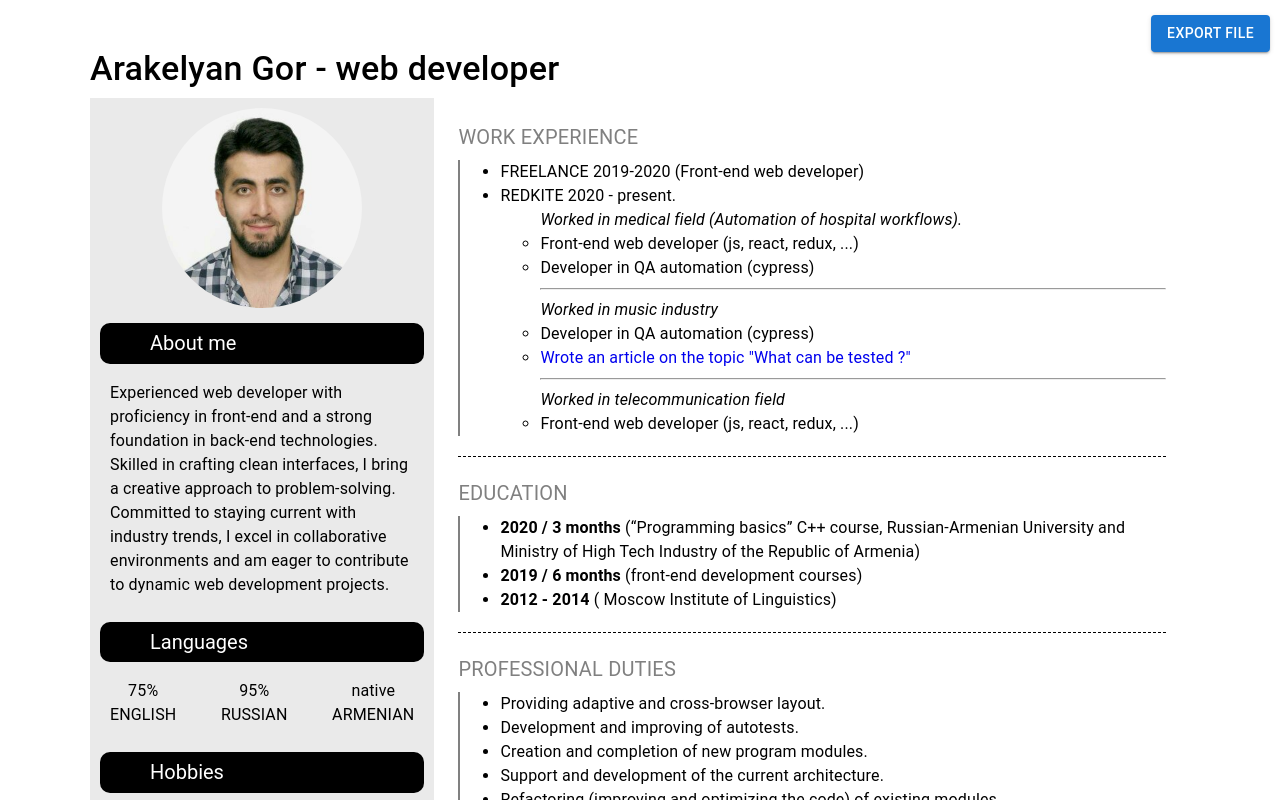
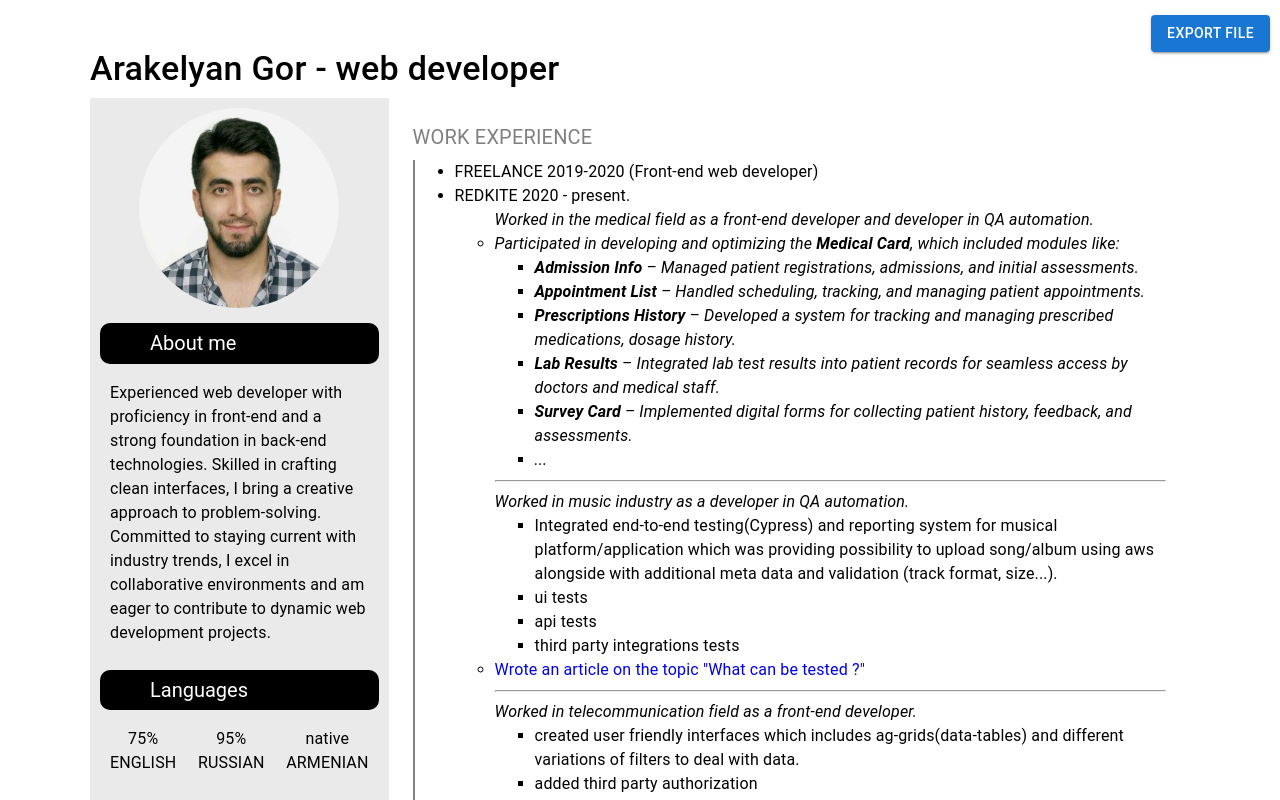
Before and after one commit to AraGor89/cv, a React (Create React App) app: page / in a window 1280 px wide. Shown: the top 800 px of the page. Built offline with nearby package versions, Linux system fonts and the light colour scheme.

Commit message:
added 'Experience' details

```diff
--- a/src/components/experience/Experience.jsx
+++ b/src/components/experience/Experience.jsx
@@ -17,22 +17,60 @@ const Experience = () => {
           <Typography component="li">
             REDKITE 2020 - present.
             <Typography component="ul">
-              <i>
-                {/* Worked with "Biopic Medical" (Automation of hospital workflows). */}
-                Worked in medical field (Automation of hospital workflows).
+              <i i>
+                Worked in the medical field as a front-end developer and
+                developer in QA automation.
+                <li>
+                  Participated in developing and optimizing the{" "}
+                  <b>Medical Card</b>, which included modules like:
+                  <ul>
+                    <li>
+                      <b>Admission Info</b> – Managed patient registrations,
+                      admissions, and initial assessments.
+                    </li>
+                    <li>
+                      <b>Appointment List</b> – Handled scheduling, tracking,
+                      and managing patient appointments.
+                    </li>
+                    <li>
+                      <b>Prescriptions History</b> – Developed a system for
+                      tracking and managing prescribed medications, dosage
+                      history.
+                    </li>
+                    {/* <li>
+                      <b>Electronic Medical Records (EMR)</b> – Designed a
+                      centralized system for storing and retrieving patient
+                      medical histories, including diagnoses, treatments, and
+                      prescriptions.
+                    </li> */}
+                    <li>
+                      <b>Lab Results</b> – Integrated lab test results into
+                      patient records for seamless access by doctors and medical
+                      staff.
+                    </li>
+                    <li>
+                      <b>Survey Card</b> – Implemented digital forms for
+                      collecting patient history, feedback, and assessments.
+                    </li>
+                    <li>...</li>
+                  </ul>
+                </li>
               </i>
-              <Typography component="li">
-                Front-end web developer (js, react, redux, ...)
-              </Typography>
-              <Typography component="li">
-                Developer in QA automation (cypress)
-              </Typography>
+
               <hr />
               {/* <i>Worked with "Warner Music Group"</i> */}
-              <i>Worked in music industry</i>
-              <Typography component="li">
-                Developer in QA automation (cypress)
-              </Typography>
+              <i>Worked in music industry as a developer in QA automation.</i>
+              <ul>
+                <li>
+                  Integrated end-to-end testing(Cypress) and reporting system
+                  for musical platform/application which was providing
+                  possibility to upload song/album using aws alongside with
+                  additional meta data and validation (track format, size...).
+                </li>
+                <li>ui tests</li>
+                <li>api tests</li>
+                <li>third party integrations tests</li>
+              </ul>
               <Typography component="li">
                 <Typography
                   component="a"
@@ -44,11 +82,22 @@ const Experience = () => {
                 </Typography>
               </Typography>
               <hr />
-              {/* <i>Working with ITU (International Telecommunication Union)</i> */}
-              <i>Worked in telecommunication field </i>
-              <Typography component="li">
-                Front-end web developer (js, react, redux, ...)
-              </Typography>
+              <i>
+                Worked in telecommunication field as a front-end developer.{" "}
+              </i>
+              <ul>
+                <li>
+                  created user friendly interfaces which includes
+                  ag-grids(data-tables) and different variations of filters to
+                  deal with data.
+                </li>
+                <li>added third party authorization</li>
+                <li>added routing system</li>
+                <li>
+                  created configurable dashboards with bookmarking logic, saving
+                  logic, exporting logic (pdf, xlsx, csv)
+                </li>
+              </ul>
             </Typography>
           </Typography>
         </Typography>
```
